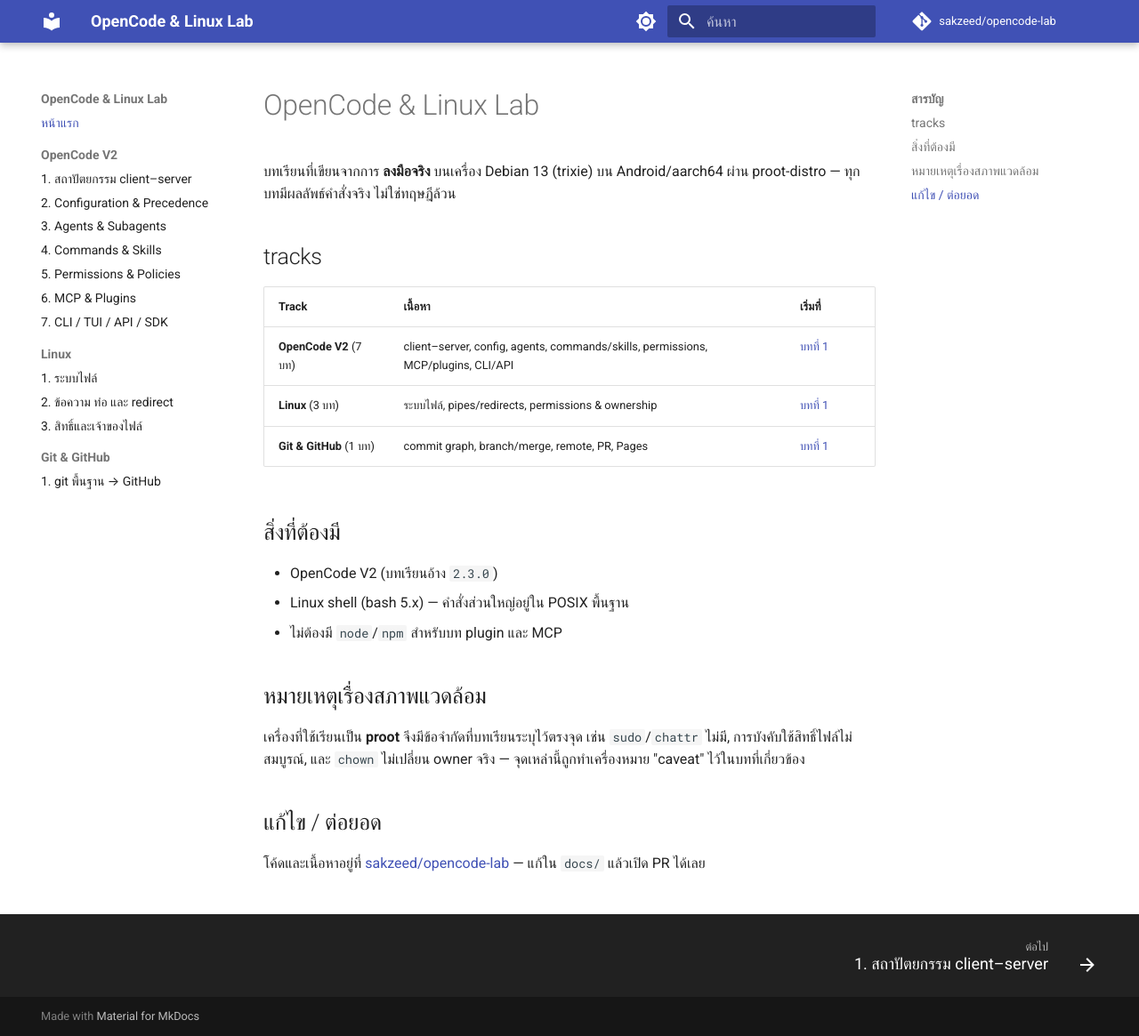
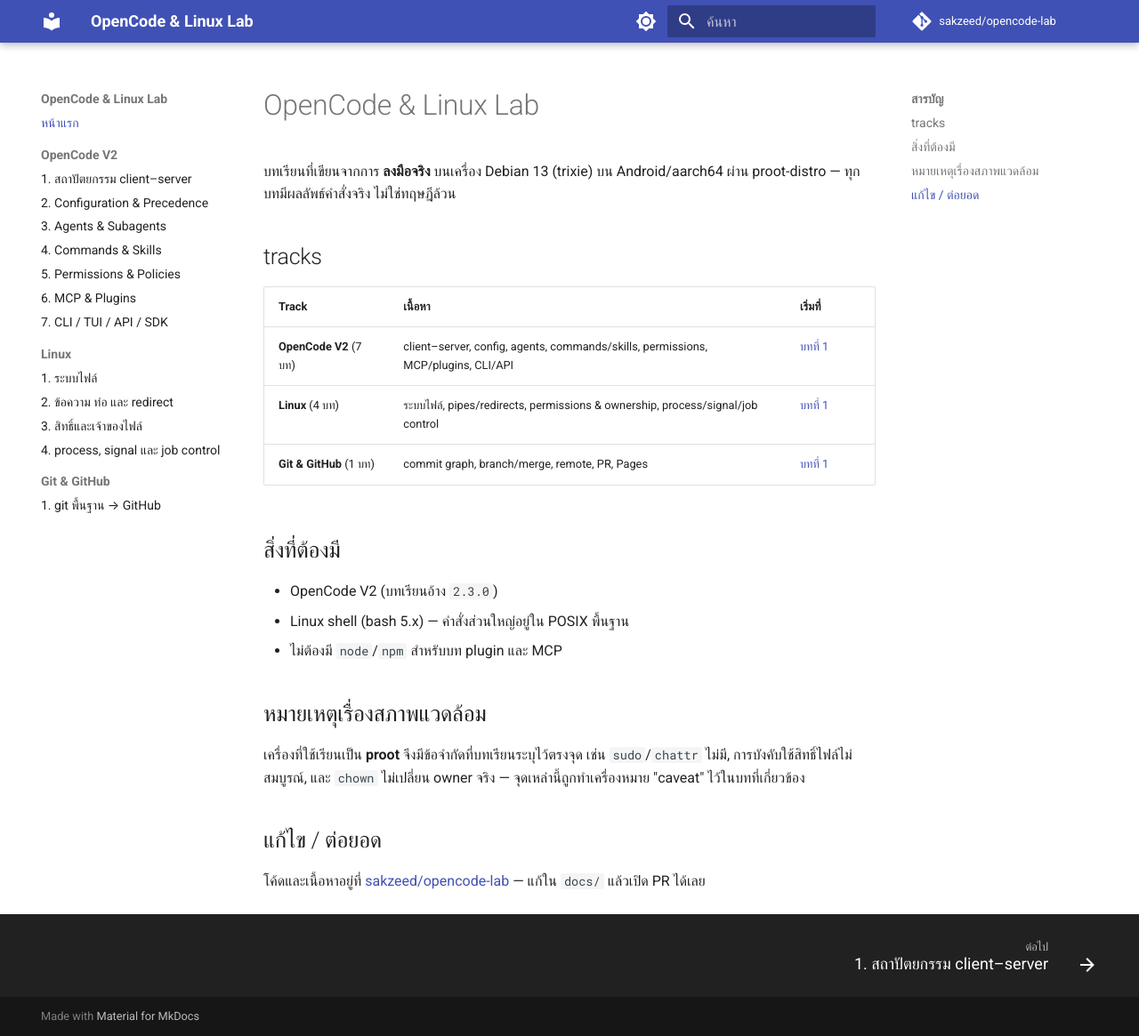
Before and after one commit to sakzeed/opencode-lab, an MkDocs documentation site: the page built from docs/index.md, in a window 1280 px wide and 1165 px high. Shown: the whole window at 89% size. Built offline with MkDocs 1.6.1 and Material for MkDocs 9.7.7, drawn with Linux system fonts in a browser that asks for light colours; comment, search, counter and statistics services are not loaded.

Commit message:
docs: add Linux chapter 4 to nav and landing page

```diff
--- a/docs/index.md
+++ b/docs/index.md
@@ -7,7 +7,7 @@
 | Track | เนื้อหา | เริ่มที่ |
 |---|---|---|
 | **OpenCode V2** (7 บท) | client–server, config, agents, commands/skills, permissions, MCP/plugins, CLI/API | [บทที่ 1](opencode/01-architecture.md) |
-| **Linux** (3 บท) | ระบบไฟล์, pipes/redirects, permissions & ownership | [บทที่ 1](linux/01-filesystem.md) |
+| **Linux** (4 บท) | ระบบไฟล์, pipes/redirects, permissions & ownership, process/signal/job control | [บทที่ 1](linux/01-filesystem.md) |
 | **Git & GitHub** (1 บท) | commit graph, branch/merge, remote, PR, Pages | [บทที่ 1](git/01-git-github.md) |
 
 ## สิ่งที่ต้องมี
--- a/mkdocs.yml
+++ b/mkdocs.yml
@@ -58,5 +58,6 @@ nav:
       - 1. ระบบไฟล์: linux/01-filesystem.md
       - 2. ข้อความ ท่อ และ redirect: linux/02-text-pipes.md
       - 3. สิทธิ์และเจ้าของไฟล์: linux/03-permissions.md
+      - 4. process, signal และ job control: linux/04-processes.md
   - Git & GitHub:
       - 1. git พื้นฐาน → GitHub: git/01-git-github.md
```
Also changed, not shown: README.md (+1 -1 lines).
